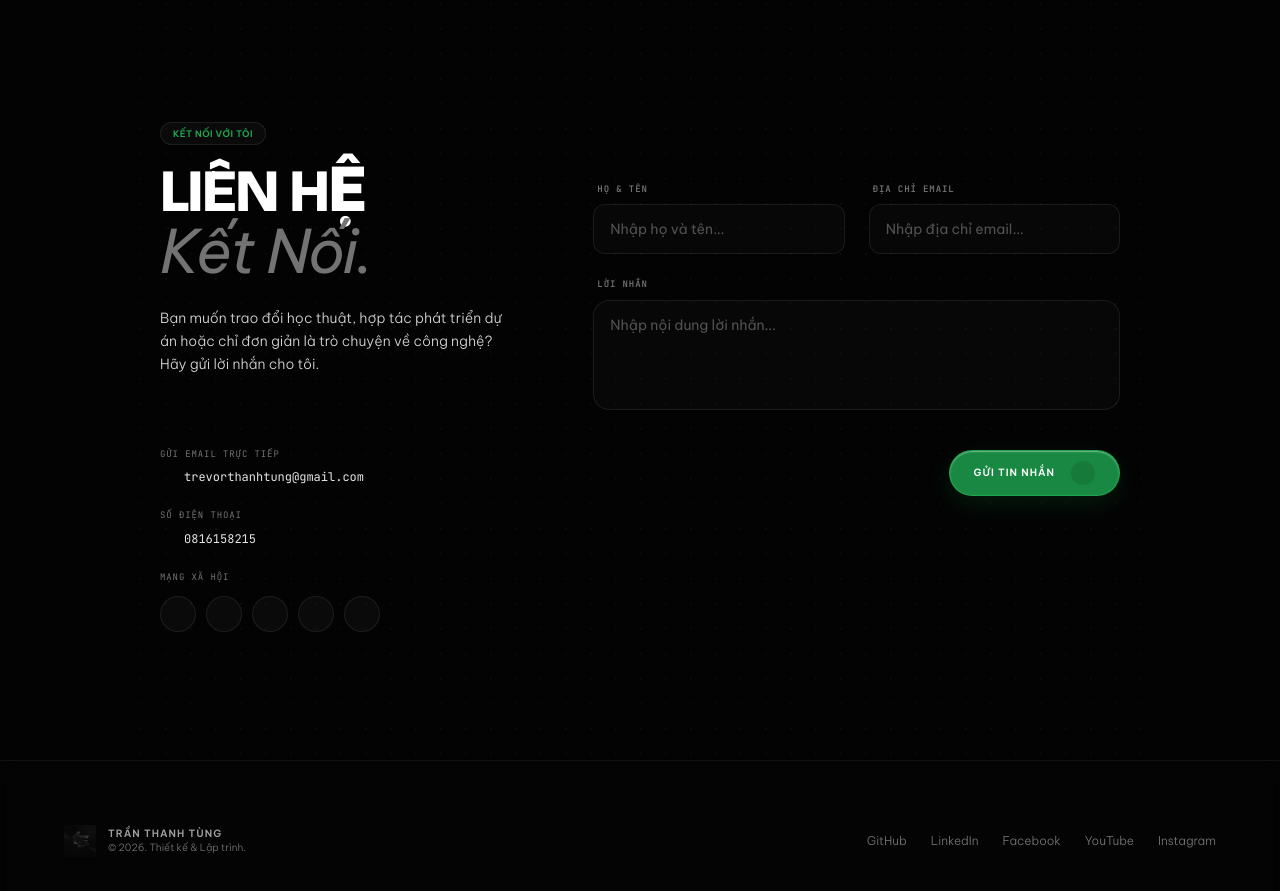
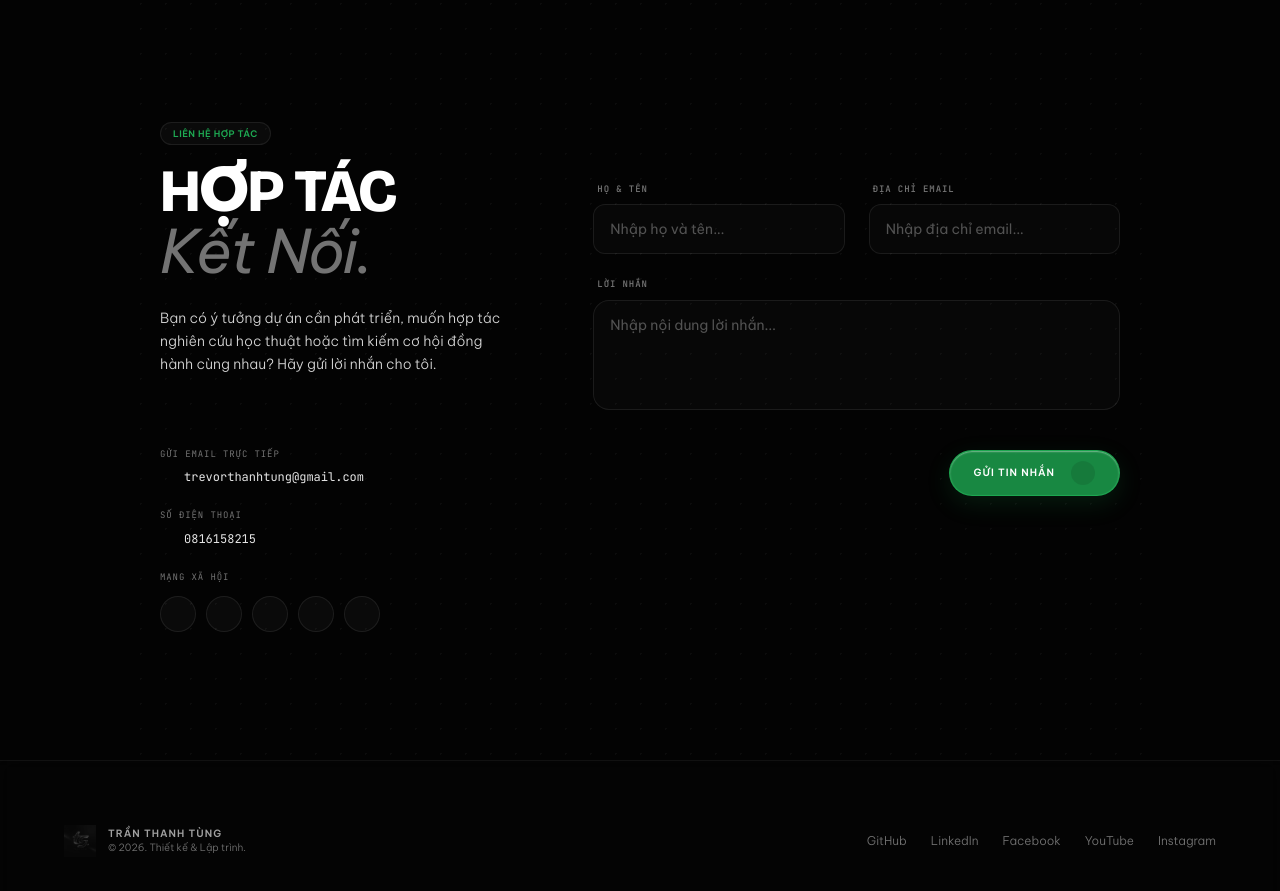
Before and after one commit to trevorthanhtung/tranthanhtung-trevor, a React (Vite) app: page / in a window 1280 px wide. Shown: the part 5240-6131 px from the top of the page. Built offline with nearby package versions, Linux system fonts and the light colour scheme; some icons are missing.

Commit message:
style(contact): rephrase contact section to focus on partnerships and collaboration

```diff
--- a/src/components/ContactForm.jsx
+++ b/src/components/ContactForm.jsx
@@ -97,25 +97,25 @@ export default function ContactForm() {
         >
           <div>
             <span className="inline-block px-3 py-1 rounded-full bg-black/[0.02] dark:bg-white/[0.03] border border-black/[0.06] dark:border-white/[0.08] text-[9px] text-accent-violet font-semibold tracking-wider uppercase mb-4">
-              {lang === 'vi' ? "Kết nối với tôi" : "Connect With Me"}
+              {lang === 'vi' ? "Liên hệ hợp tác" : "Partnerships"}
             </span>
             <h2 className="font-display font-black text-4xl md:text-6xl text-neutral-900 dark:text-white tracking-tight leading-none mb-6">
               {lang === 'vi' ? (
                 <>
-                  LIÊN HỆ <br />
+                  HỢP TÁC <br />
                   <span className="font-sans italic font-normal text-neutral-400 dark:text-neutral-500">Kết Nối.</span>
                 </>
               ) : (
                 <>
-                  GET IN <br />
-                  <span className="font-sans italic font-normal text-neutral-400 dark:text-neutral-500">Touch.</span>
+                  COLLABORATE <br />
+                  <span className="font-sans italic font-normal text-neutral-400 dark:text-neutral-500">Connect.</span>
                 </>
               )}
             </h2>
             <p className="text-xs md:text-sm text-neutral-600 dark:text-neutral-300 leading-relaxed font-sans font-light mb-8">
               {lang === 'vi'
-                ? "Bạn muốn trao đổi học thuật, hợp tác phát triển dự án hoặc chỉ đơn giản là trò chuyện về công nghệ? Hãy gửi lời nhắn cho tôi."
-                : "Want to discuss academic topics, project collaboration, or simply chat about tech? Drop me a line."}
+                ? "Bạn có ý tưởng dự án cần phát triển, muốn hợp tác nghiên cứu học thuật hoặc tìm kiếm cơ hội đồng hành cùng nhau? Hãy gửi lời nhắn cho tôi."
+                : "Have a project idea, academic research proposal, or looking to collaborate on a shared venture? Drop me a line."}
             </p>
           </div>
 
```
